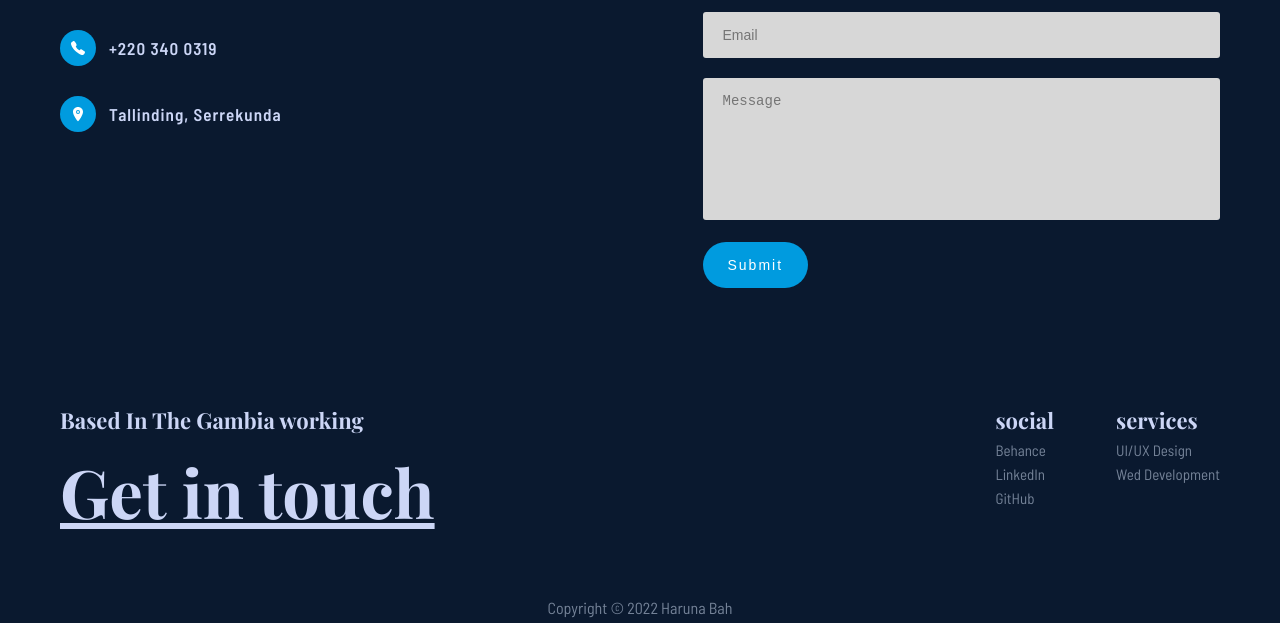
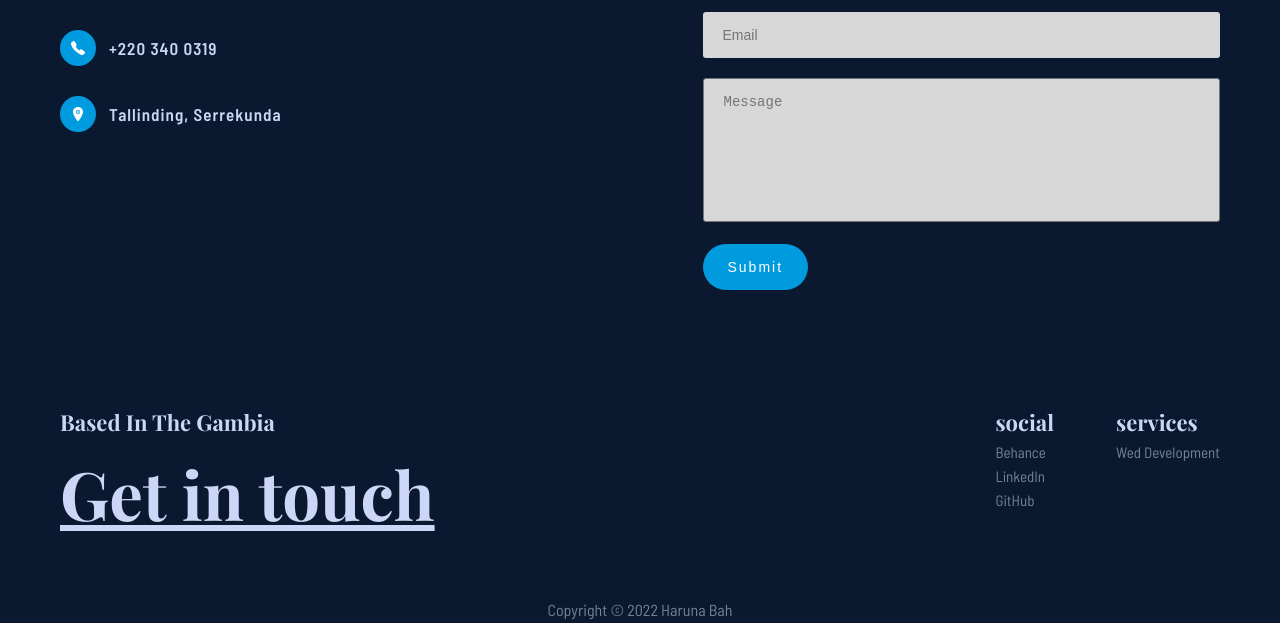
Before and after one commit to harunagithub/Portfolio, a plain HTML site: page contact.html in a window 1280 px wide. Shown: the part 777-1400 px from the top of the page. Drawn offline with nearby package versions, Linux system fonts and the light colour scheme; a web font is replaced by a local one.

Commit message:
changes to all pages

```diff
--- a/contact.html
+++ b/contact.html
@@ -111,7 +111,7 @@
             <div class="site__primary-footer">
                 <div class="site__footer__inner-wrap">
                     <div class="site__footer-title-wrapper">
-                    <h2 class="widget__title">Based In The Gambia working</h2>
+                    <h2 class="widget__title">Based In The Gambia</h2>
                     </div>
                     <div class="widget__text-wrapper">
                         <h5>
@@ -147,7 +147,7 @@
                                     <h2 class="site__nav-widget-title">services</h2>
                                 <ul class="site__menu-list">
                                     <li class="site__menu-item">
-                                        <a href="service.html" class="site__menu-link">UI/UX Design</a>
+                                        <!-- <a href="service.html" class="site__menu-link">UI/UX Design</a> -->
                                         <a href="service.html" class="site__menu-link">Wed Development</a>
                                     </li>
                                 </ul>
--- a/sass/_contact.scss
+++ b/sass/_contact.scss
@@ -93,9 +93,7 @@
 
 .form .form-details textarea {
     padding: 15px 20px;
-    // color: var(--black);
     outline: none;
-    border: 1px solid var(--grey);
     font-size: 14px;
     resize: none;
     width: 100%;
```
Also changed, not shown: about.html (+2 -2 lines), index.html (+3 -3 lines), project.html (+2 -2 lines), service.html (+2 -2 lines), css/style.css, 1 other file.
